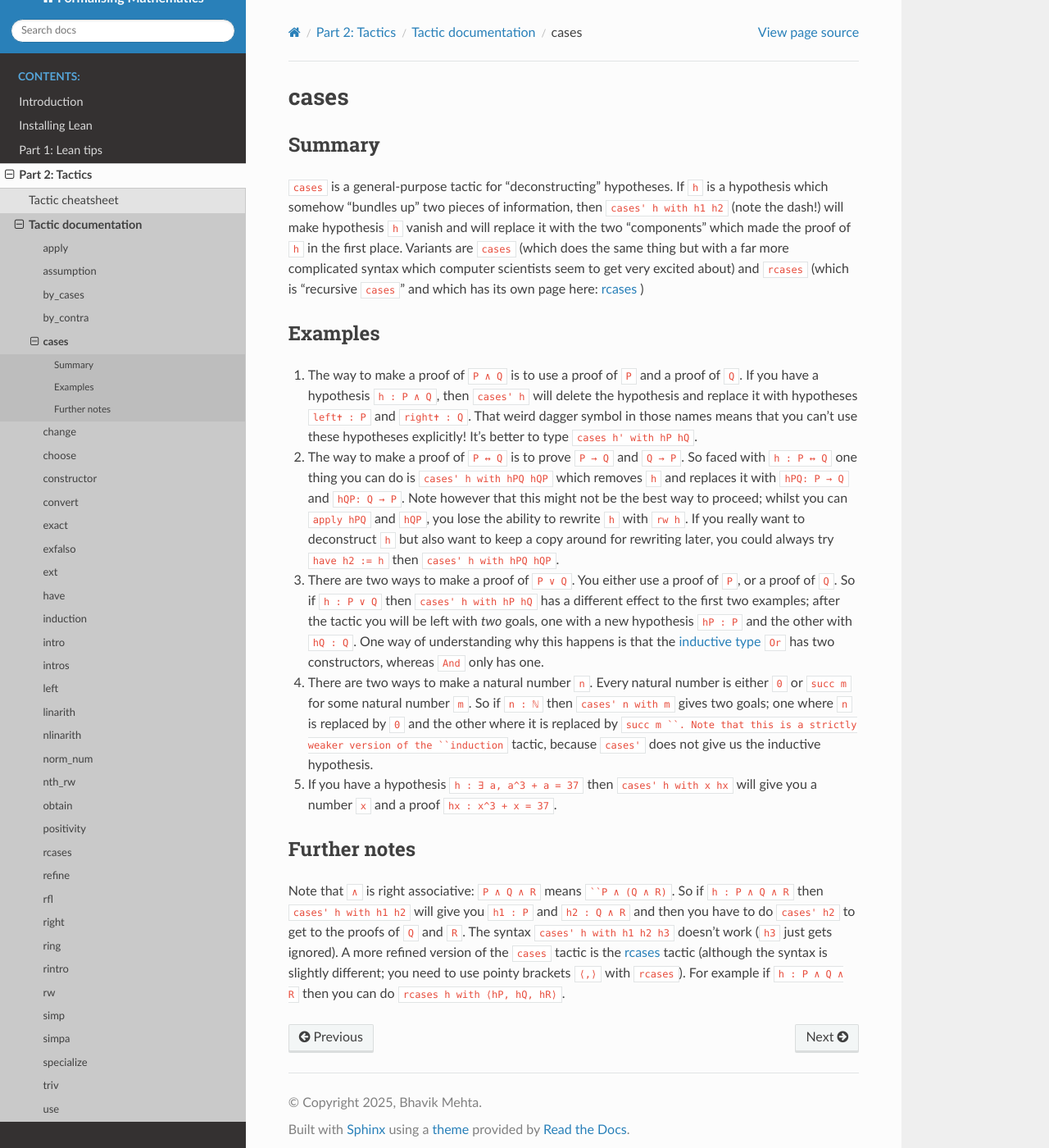
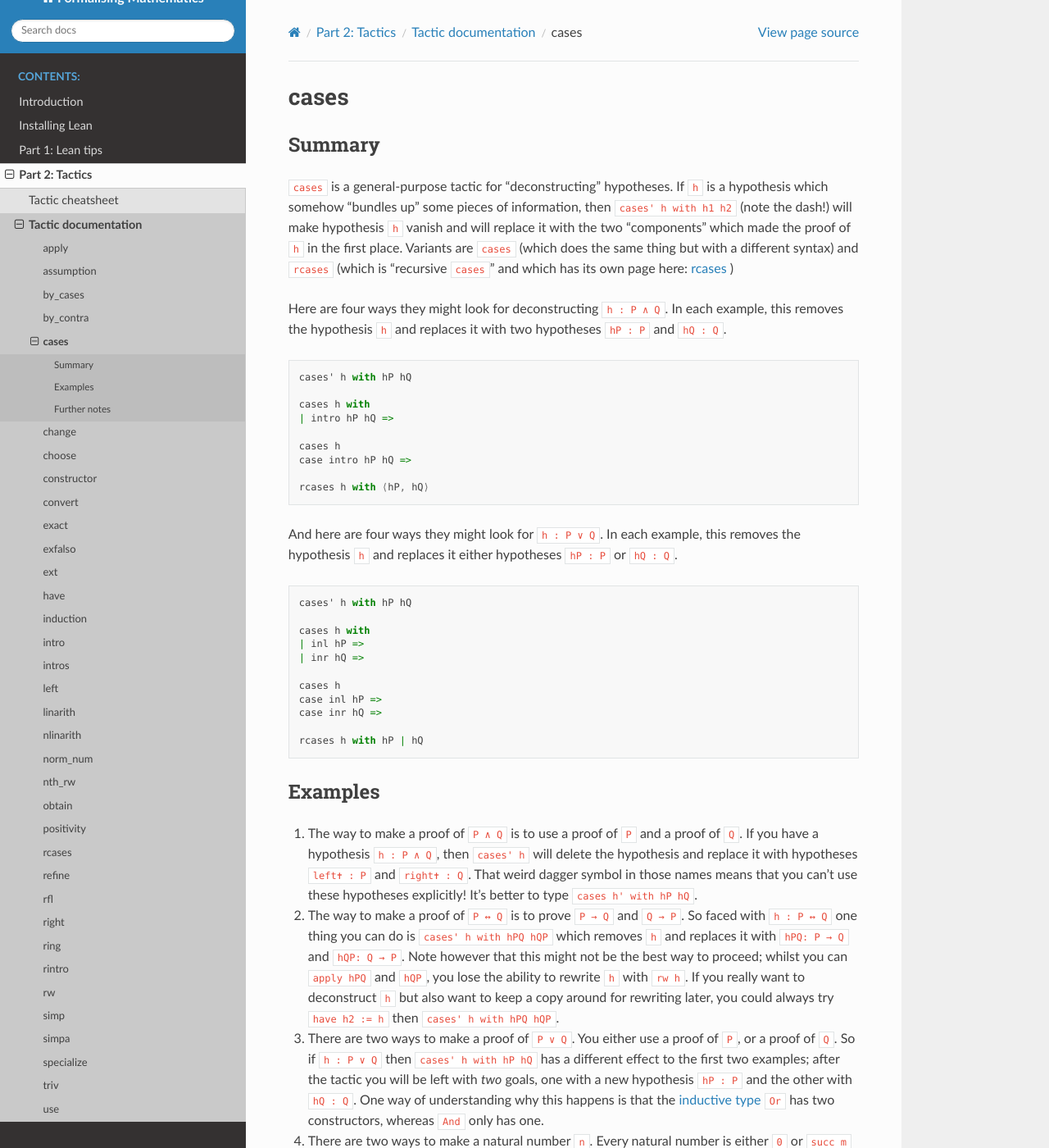
Before and after one commit to thefundamentaltheor3m/formalising-mathematics-notes, a Sphinx documentation site: the page built from doc/Part_2/tactics/cases.rst, in a window 1280 px wide and 1400 px high. Shown: the whole window at 82% size. Built offline with Sphinx 7.4.7 and the Read the Docs theme 3.1.0, drawn with Linux system fonts in a browser that asks for light colours.

Commit message:
improve cases stuff

```diff
--- a/doc/Part_2/tactics/cases.rst
+++ b/doc/Part_2/tactics/cases.rst
@@ -6,7 +6,37 @@ cases
 Summary
 -------
 
-``cases`` is a general-purpose tactic for "deconstructing" hypotheses. If ``h`` is a hypothesis which somehow "bundles up" two pieces of information, then ``cases' h with h1 h2`` (note the dash!) will make hypothesis ``h`` vanish and will replace it with the two "components" which made the proof of ``h`` in the first place. Variants are ``cases`` (which does the same thing but with a far more complicated syntax which computer scientists seem to get very excited about) and ``rcases`` (which is "recursive ``cases``" and which has its own page here: :ref:`tac_rcases` )
+``cases`` is a general-purpose tactic for "deconstructing" hypotheses. If ``h`` is a hypothesis which somehow "bundles up" some pieces of information, then ``cases' h with h1 h2`` (note the dash!) will make hypothesis ``h`` vanish and will replace it with the two "components" which made the proof of ``h`` in the first place. Variants are ``cases`` (which does the same thing but with a different syntax) and ``rcases`` (which is "recursive ``cases``" and which has its own page here: :ref:`tac_rcases` )
+
+Here are four ways they might look for deconstructing ``h : P ∧ Q``. In each example, this removes the hypothesis ``h`` and replaces it with two hypotheses ``hP : P`` and ``hQ : Q``.
+
+.. code-block::
+
+   cases' h with hP hQ
+
+   cases h with
+   | intro hP hQ =>
+
+   cases h
+   case intro hP hQ =>
+
+   rcases h with ⟨hP, hQ⟩
+
+And here are four ways they might look for ``h : P ∨ Q``. In each example, this removes the hypothesis ``h`` and replaces it either hypotheses ``hP : P`` or ``hQ : Q``.
+
+.. code-block::
+
+   cases' h with hP hQ
+
+   cases h with
+   | inl hP =>
+   | inr hQ =>
+
+   cases h
+   case inl hP =>
+   case inr hQ =>
+
+   rcases h with hP | hQ
 
 Examples
 --------
```
Also changed, not shown: 2 other files.
